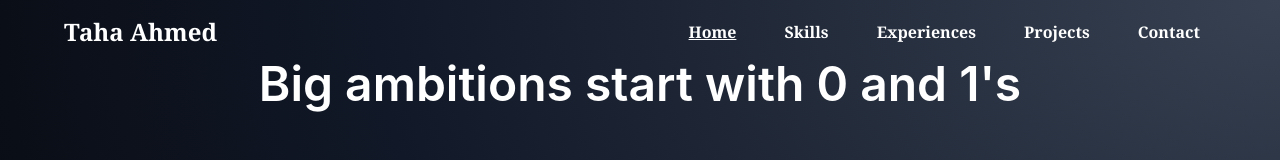
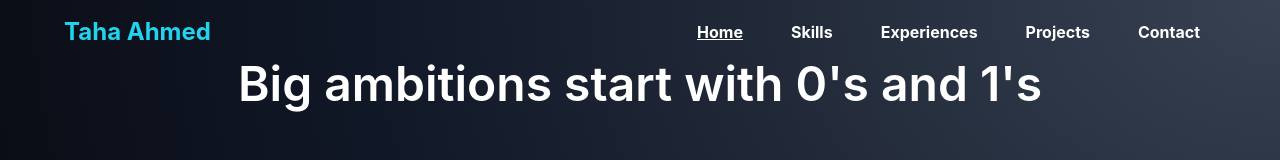
Before and after one commit to Taha7865/Portfolio, a React (Create React App) app: page / in a window 1280 px wide. Shown: the top 160 px of the page. Built offline with nearby package versions, Linux system fonts and the light colour scheme; no server answers.

Commit message:
Initial Commit

```diff
--- a/src/Header.js
+++ b/src/Header.js
@@ -53,7 +53,7 @@ function Header() {
         <main class="bg-[radial-gradient(ellipse_at_top_right,_var(--tw-gradient-stops))] from-gray-700 via-gray-900 to-black flex-grow">
 
           <section class="container mx-auto px-4 py-8">
-            <div class="text-5xl font-semibold pt-4 lg:pt-0 relative top-10 text-center items-center text-white font-sans -translate-y-3">Big ambitions start with 0 and 1's</div>
+            <div class="text-5xl font-semibold pt-4 lg:pt-0 relative top-10 text-center items-center text-white font-sans -translate-y-3">Big ambitions start with 0's and 1's</div>
 
 
 
--- a/src/Navbar.js
+++ b/src/Navbar.js
@@ -37,8 +37,8 @@ const Navbar = () => {
     >
       <div className="container mx-auto font-serif">
         <div className="flex justify-between items-center px-6 md:px-8 lg:px-16">
-          <div className="text-2xl font-bold text-white">Taha Ahmed</div>
-          <nav className="flex space-x-4">
+          <div className="text-2xl font-bold text-cyan-400 font-sans">Taha Ahmed</div>
+          <nav className="flex space-x-4 font-sans">
             <Link
               className={linkClass('section1')}
               to="section1"
```
